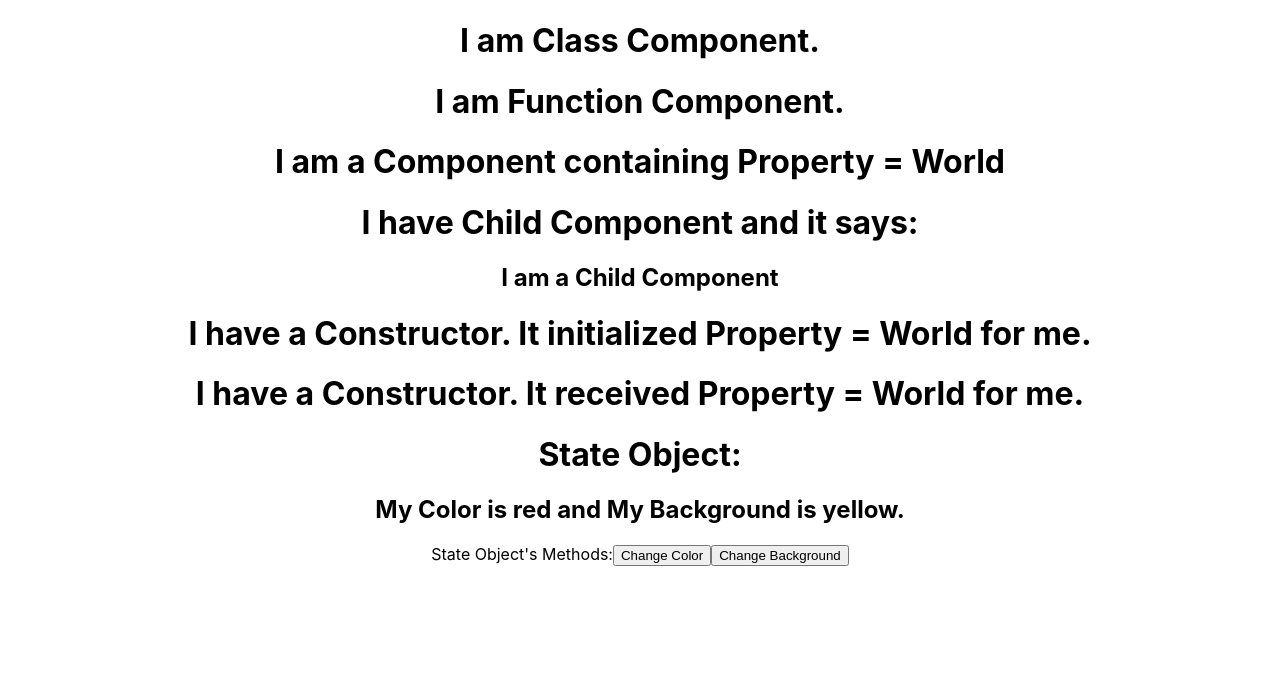
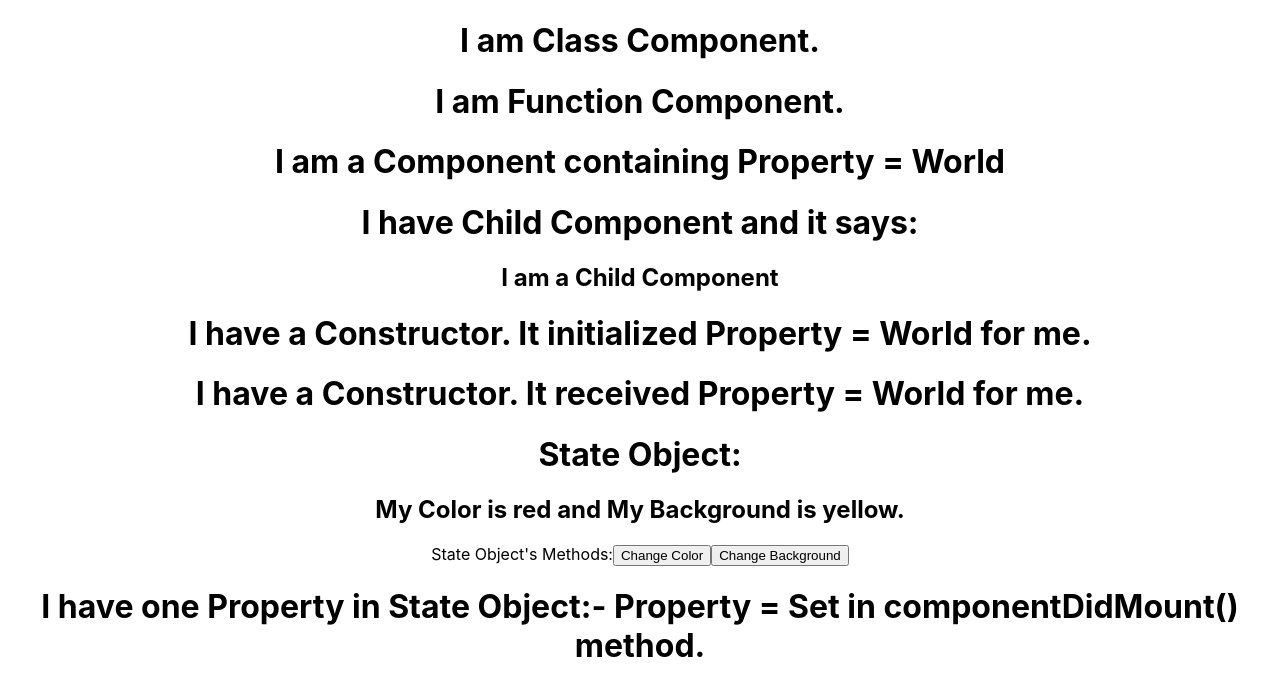
Before and after one commit to dev098karan/Learn-React, a React (Create React App) app in the folder my-app/: page / in a window 1280 px wide. Shown: the top 696 px of the page. Built offline with nearby package versions, Linux system fonts and the light colour scheme.

Commit message:
Use of built-in methods for Mounting Phase of a Component

```diff
--- a/my-app/src/App.js
+++ b/my-app/src/App.js
@@ -6,6 +6,7 @@ import ComponentInComponent from './components/ComponentInComponent';
 import ConstructorInComponent from './components/ConstructorInComponent';
 import PropsInConstructor from './components/PropsInConstructor';
 import StateObjectInConstructor from './components/StateObjectInConstructor';
+import MountingPhaseComponentMethods from './components/MountingPhaseComponentMethods';
 
 function App() {
   return (
@@ -17,6 +18,7 @@ function App() {
       <ConstructorInComponent />
       <PropsInConstructor property="World" />
       <StateObjectInConstructor />
+      <MountingPhaseComponentMethods property="Set using 'getDerivedStateFromProps()' method" />
     </div>
   );
 }
--- /dev/null
+++ b/my-app/src/components/MountingPhaseComponentMethods.js
@@ -0,0 +1,36 @@
+import React from 'react';
+
+class MountingPhaseComponentMethods extends React.Component {
+    constructor(props) {
+        super(props);
+        // Initialize state with derivedProperty and a flag (updatedByComponentDidMount) to track if componentDidMount has updated the state.
+        this.state = {
+            derivedProperty: "Set in constructor() method",
+            updatedByComponentDidMount: false
+        };
+    }
+
+    // This method is called every time the component receives new props.
+    static getDerivedStateFromProps(props, state) {
+        // Only update state if it has not been updated by componentDidMount
+        if (!state.updatedByComponentDidMount) {
+            return {derivedProperty: props.property};
+        }
+        return null; // No state update
+    }
+
+    componentDidMount() {
+        setTimeout(() => {
+            this.setState({
+                derivedProperty: "Set in componentDidMount() method",
+                updatedByComponentDidMount: true
+            })
+        }, 3000)
+    }
+
+    render() {
+        return <h1>I have one Property in State Object:- Property = {this.state.derivedProperty}.</h1>
+    }
+}
+
+export default MountingPhaseComponentMethods;
```
